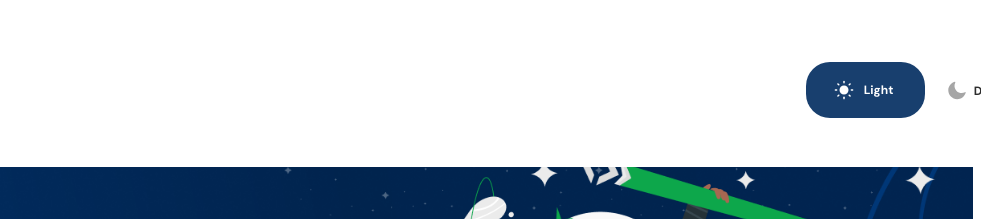
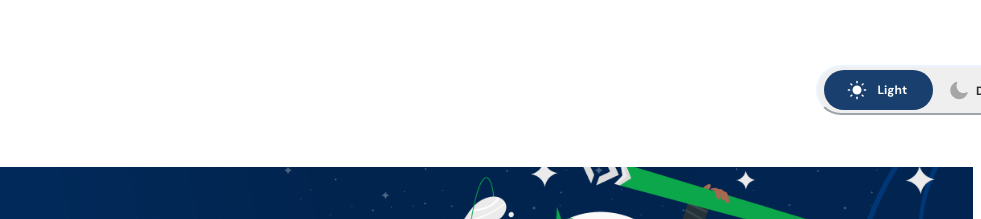
Before and after one commit to dai-shi/proxy-memoize, an Astro site in the folder website/: page / in a window 1280 px wide. Shown: the top 219 px of the page, 299-1280 px from the left. Built offline with nearby package versions, Linux system fonts and the light colour scheme; Astro itself is replaced by a stand-in of ours; a web font is replaced by a local one.

Commit message:
toggleBtn

```diff
--- a/website/astro.config.mjs
+++ b/website/astro.config.mjs
@@ -1,4 +1,6 @@
 import { defineConfig } from 'astro/config';
+import react from '@astrojs/react';
+
 import UnoCSS from 'unocss/astro';
 
 // https://astro.build/config
@@ -8,6 +10,7 @@ export default defineConfig({
   // note: this is the path to the repo, not the path to the site
   base: '/proxy-memoize',
   integrations: [
+    react(),
     UnoCSS({
       injectReset: true, // or a path to the reset file
     }),
--- a/website/package.json
+++ b/website/package.json
@@ -10,7 +10,10 @@
     "astro": "astro"
   },
   "dependencies": {
-    "astro": "^2.3.2"
+    "@astrojs/react": "^2.2.0",
+    "astro": "^2.3.2",
+    "react": "^18.2.0",
+    "react-dom": "^18.2.0"
   },
   "devDependencies": {
     "@unocss/reset": "^0.51.8",
--- a/website/src/components/Layout.astro
+++ b/website/src/components/Layout.astro
@@ -46,18 +46,17 @@ const { sections } = Astro.props;
 		const toggleBgEl = document.getElementById("switch")!;
 		if (localStorage.getItem('theme') === 'dark') {
 		  parentEl.classList.add("dark");
-			toggleBgEl.style.left = "106px";
+		//   toggleBgEl.style.left = "106px";
 		}
-
 		function darkMode() {
 		  if (parentEl.classList.contains("dark")) {
 			localStorage.setItem('theme', 'light')
 			parentEl.classList.remove("dark");
-				toggleBgEl.style.left = "6px";
+			// toggleBgEl.style.left = "6px";
 		  } else {
 			localStorage.setItem('theme', 'dark')
 			parentEl.classList.add("dark");
-				toggleBgEl.style.left = "106px";
+			// toggleBgEl.style.left = "106px";
 		  }
 		}
 		toggleThemeEl.addEventListener("click", darkMode);
@@ -68,4 +67,10 @@ const { sections } = Astro.props;
 	html {
 		scroll-behavior: smooth;
 	}
+	.prose:where(pre):not(:where(.not-prose,.not-prose *)) {
+    padding: 1.25rem 1.5rem;
+    overflow-x: auto;
+    border-radius: 0.375rem;
+    background: #183F6E ;
+}
 </style>
--- a/website/src/components/Navbar.astro
+++ b/website/src/components/Navbar.astro
@@ -1,5 +1,5 @@
 ---
-import ToggleTheme from "./ToggleTheme.astro";
+import Test from './ToggleTheme'
 ---
 
 <div
@@ -8,5 +8,6 @@ class="fixed z-10 w-full flex flex-row justify-between items-center gap-20 h-100
 <img src="/proxy-memoize/Hamburger.svg" alt="Hamburger" class="hidden <lg:block">
 <img src="/proxy-memoize/proxy-memoize-logo.svg" alt="proxy memoize logo" class="w-177px h-40px <lg:w-166px <lg:h-38px" />
 
-  <ToggleTheme />
+  <!-- <ToggleTheme /> -->
+<Test client:load />
 </div>
--- a/website/src/components/ToggleTheme.astro
+++ /dev/null
@@ -1,15 +0,0 @@
-
-    <label  class=' relative rounded-25px border border-hex-ECF5FF border-2 w-221px h-50px flex justify-between items-center cursor-pointer p-2 dark:(bg-black border-0) <lg:w-107px <lg:h-38px <lg:rounded-19px <lg:p-1 <md:border-none <md:w-24px <md:h-24px' for='toggleTheme'>
-    <input type='checkbox' id='toggleTheme' class='opacity-0 w-0 h-0 absolute'/>
-<div class='z-0 absolute left-6px transition-all duration-500 ease-in-out w-1/2 h-85% rounded-24px bg-indigo dark:(bg-full-black) <lg:left:2px <md:w-100% <md:h-100% <md:rounded-full'
-id='switch'></div>
-    <div class='z-1 relative flex flex-row justify-center gap-2 items-center w-109px <lg:w-50px <lg:gap-0 '>
-     <img src='/light-icon.svg' alt='light icon' class="<md:dark(hidden)"/>
-<p class="font-Dm font-bold text-12px text-white dark:(text-light-gray) <lg:hidden">Light</p>
-    </div>
-    <div class='z-1 relative flex flex-row justify-center gap-2 items-center w-109px <lg:w-50px <lg:gap-0'>
-     <img src='/dark-icon.svg' alt='dark icon' class="<md:(hidden)"/>
-<p class="font-Dm font-bold text-12px pt-1px text-black dark:(text-light-gray) <lg:hidden">Dark</p>
-    </div>
-
-     </label>
--- /dev/null
+++ b/website/src/components/ToggleTheme.jsx
@@ -0,0 +1,62 @@
+import React, { useEffect, useRef, useState } from 'react';
+import { useWindowSize } from './useWindowWidth';
+
+export default function Test() {
+  const { width } = useWindowSize();
+  const [mode, setMode] = useState('light');
+  useEffect(() => {
+    const parentEl = document.getElementById('parentHTML');
+    const condition = parentEl.classList.contains('dark');
+    if (condition) {
+      setMode('light');
+    }
+    if (condition) {
+      setMode('dark');
+    }
+  }, [mode]);
+
+  const handleOnClick = () => {
+    if (mode === 'light') {
+      setMode('dark');
+    }
+    if (mode === 'dark') {
+      setMode('light');
+    }
+  };
+  return (
+    <button
+      className=' relative rounded-25px border border-hex-ECF5FF border-2 w-221px h-50px flex justify-between items-center cursor-pointer p-2 dark:(bg-black border-0) <lg:w-107px <lg:h-38px <lg:rounded-19px <lg:p-1 <md:border-none <md:w-24px <md:h-24px'
+      id='toggleTheme'
+      onClick={handleOnClick}
+    >
+      <div
+        className={`z-0 absolute  transition-all duration-500 ease-in-out w-1/2 h-85% rounded-24px bg-indigo dark:(bg-full-black) <lg:left:2px <md:w-100% <md:h-100% <md:rounded-full ${
+          mode === 'light'
+            ? 'left-6px <lg:left-4px <md:left-0px'
+            : 'left-106px <lg:left-50px <md:left-0px <md:opacity-0'
+        }`}
+        id='switch'
+      ></div>
+      <div
+        className={`z-1 relative flex flex-row justify-center gap-2 items-center w-109px <lg:w-50px <lg:gap-0 ${
+          mode === 'dark' ? '<md:hidden' : ''
+        }`}
+      >
+        <img src='/light-icon.svg' alt='light icon' className='' />
+        <p className='font-Dm font-bold text-12px text-white dark:(text-light-gray) <lg:hidden'>
+          Light
+        </p>
+      </div>
+      <div
+        className={`z-1 relative flex flex-row justify-center gap-2 items-center w-109px <lg:w-50px <lg:gap-0 ${
+          mode === 'light' ? '<md:hidden' : ''
+        }`}
+      >
+        <img src='/dark-icon.svg' alt='dark icon' className='' />
+        <p className='font-Dm font-bold text-12px pt-1px text-black dark:(text-light-gray) <lg:hidden'>
+          Dark
+        </p>
+      </div>
+    </button>
+  );
+}
--- /dev/null
+++ b/website/src/components/useWindowWidth.js
@@ -0,0 +1,22 @@
+import React, { useState, useEffect } from 'react';
+
+const useWindowSize = () => {
+  const [windowSize, setWindowSize] = useState({
+    innerWidth: globalThis?.innerWidth,
+    innerHeight: globalThis?.innerHeight,
+  });
+
+  function handleWindowResize() {
+    const { innerWidth, innerHeight } = window;
+    setWindowSize({ innerWidth, innerHeight });
+  }
+  useEffect(() => {
+    window.addEventListener('resize', handleWindowResize);
+    return () => {
+      window.removeEventListener('resize', handleWindowResize);
+    };
+  }, []);
+
+  return { height: windowSize?.innerHeight, width: windowSize?.innerWidth };
+};
+export { useWindowSize };
```
Also changed, not shown: website/pnpm-lock.yaml. Lines whose indentation alone changed are shown as unchanged.
